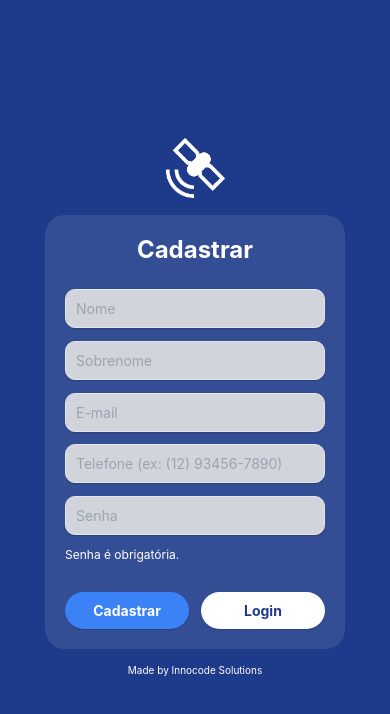
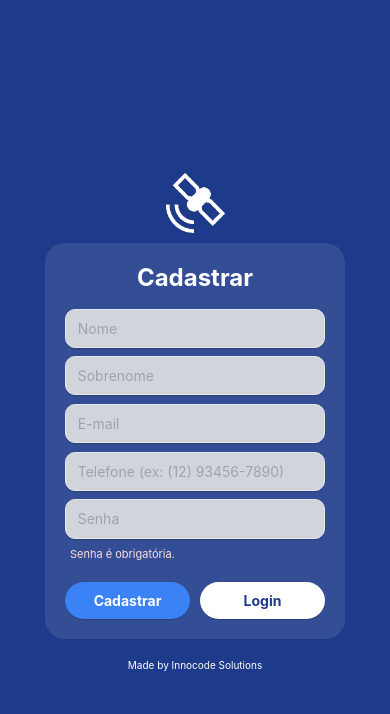
Before and after one commit to InnoCodeSolutions/ABP_4DSM, a React Native app in the folder frontend/: screen /Register in a window 390 px wide. Shown: the top 714 px of the page. Built offline with nearby package versions, Linux system fonts and the light colour scheme; no server answers.

Commit message:
pop-up cadastro realizado

```diff
--- a/frontend/src/screens/RegisterScreen.tsx
+++ b/frontend/src/screens/RegisterScreen.tsx
@@ -1,4 +1,3 @@
-
 import React, { useState, useEffect, useRef } from "react";
 import {
   View,
@@ -13,12 +12,13 @@ import {
   KeyboardAvoidingView,
   ScrollView,
   TextInput as RNTextInput,
+  findNodeHandle, // <<< Adicionar a importação
 } from "react-native";
 import { StackScreenProps } from "@react-navigation/stack";
 import { RootStackParamList } from "../navigation/AppNavigation";
 import { register } from "../service/authService";
 
-const { width, height } = Dimensions.get("window");
+const { width, height } = Dimensions.get("window"); // 'height' aqui é a altura da janela
 
 type Props = StackScreenProps<RootStackParamList, "Register">;
 
@@ -32,7 +32,6 @@ const RegisterScreen: React.FC<Props> = ({ navigation }) => {
   const [errors, setErrors] = useState<{ [key: string]: string }>({});
   const [passwordStrength, setPasswordStrength] = useState<string>("");
 
-  // Refs for each TextInput and ScrollView
   const fullNameRef = useRef<RNTextInput>(null);
   const lastNameRef = useRef<RNTextInput>(null);
   const emailRef = useRef<RNTextInput>(null);
@@ -40,7 +39,7 @@ const RegisterScreen: React.FC<Props> = ({ navigation }) => {
   const passwordRef = useRef<RNTextInput>(null);
   const scrollViewRef = useRef<ScrollView>(null);
 
-  // Format Brazilian phone number as (XX) XXXX-XXXX or (XX) XXXXX-XXXX
+  // ... (outras funções como formatPhoneNumber, validators, etc., permanecem as mesmas) ...
   const formatPhoneNumber = (input: string): string => {
     const digits = input.replace(/\D/g, "");
     if (digits.length <= 2) return digits;
@@ -49,7 +48,6 @@ const RegisterScreen: React.FC<Props> = ({ navigation }) => {
     return `(${digits.slice(0, 2)}) ${digits.slice(2, 7)}-${digits.slice(7, 11)}`;
   };
 
-  // Handle phone input changes
   const handlePhoneChange = (text: string) => {
     const digits = text.replace(/\D/g, "");
     setRawPhone(digits);
@@ -57,7 +55,6 @@ const RegisterScreen: React.FC<Props> = ({ navigation }) => {
     validatePhone(digits);
   };
 
-  // Validate full name in real-time
   const validateFullName = (nameValue: string) => {
     let nameError = "";
     if (!nameValue.trim()) {
@@ -68,7 +65,6 @@ const RegisterScreen: React.FC<Props> = ({ navigation }) => {
     setErrors((prev) => ({ ...prev, fullName: nameError }));
   };
 
-  // Validate last name in real-time
   const validateLastName = (lastNameValue: string) => {
     let lastNameError = "";
     if (!lastNameValue.trim()) {
@@ -79,7 +75,6 @@ const RegisterScreen: React.FC<Props> = ({ navigation }) => {
     setErrors((prev) => ({ ...prev, lastName: lastNameError }));
   };
 
-  // Validate email in real-time
   const validateEmail = (emailValue: string) => {
     const emailRegex = /^[^\s@]+@[^\s@]+\.[^\s@]+$/;
     let emailError = "";
@@ -91,7 +86,6 @@ const RegisterScreen: React.FC<Props> = ({ navigation }) => {
     setErrors((prev) => ({ ...prev, email: emailError }));
   };
 
-  // Validate phone in real-time
   const validatePhone = (phoneValue: string) => {
     const phoneRegex = /^\d{10,11}$/;
     let phoneError = "";
@@ -103,7 +97,6 @@ const RegisterScreen: React.FC<Props> = ({ navigation }) => {
     setErrors((prev) => ({ ...prev, phone: phoneError }));
   };
 
-  // Validate password in real-time
   const validatePassword = (passValue: string) => {
     const passwordRegex = /^(?=.*[A-Za-z])(?=.*\d)[A-Za-z\d!@#$%^&*]{8,}$/;
     let passError = "";
@@ -115,7 +108,6 @@ const RegisterScreen: React.FC<Props> = ({ navigation }) => {
     setErrors((prev) => ({ ...prev, password: passError }));
   };
 
-  // Check password strength
   const checkPasswordStrength = (pass: string) => {
     if (pass.length < 8) return "Fraca";
     const hasSpecialChar = /[!@#$%^&*]/.test(pass);
@@ -125,7 +117,6 @@ const RegisterScreen: React.FC<Props> = ({ navigation }) => {
     return "Fraca";
   };
 
-  // Validate inputs on form submission
   const validateInputs = () => {
     const newErrors: { [key: string]: string } = {};
 
@@ -167,21 +158,19 @@ const RegisterScreen: React.FC<Props> = ({ navigation }) => {
 
   useEffect(() => {
     setPasswordStrength(checkPasswordStrength(password));
-    validatePassword(password);
+    validatePassword(password); // Validar a senha também no useEffect
   }, [password]);
+
 
   const handleRegister = async () => {
     if (!validateInputs()) {
-      if (Platform.OS !== "web") {
-        Alert.alert("Erro", "Corrija os erros nos campos antes de continuar.");
-      }
       return;
     }
 
     try {
       await register(fullName, lastName, email, rawPhone, password);
       console.log("Registration successful, showing alert and navigating...");
-      // Reset form fields to prevent re-submission
+
       setFullName("");
       setLastName("");
       setEmail("");
@@ -190,25 +179,13 @@ const RegisterScreen: React.FC<Props> = ({ navigation }) => {
       setPassword("");
       setErrors({});
       setPasswordStrength("");
-      // Show success alert and navigate, handling web differently
-      if (Platform.OS === "web") {
-        // Use browser-native alert for web
-        window.alert("Bem-vindo!\nCadastro realizado com sucesso!");
-        navigation.navigate("Login");
-      } else {
-        // Use Alert.alert for mobile
+
       Alert.alert(
         "Bem-vindo!",
-          "Cadastro realizado com sucesso!",
-          [],
-          { cancelable: false, onDismiss: () => navigation.navigate("Login") }
+        "Cadastro realizado com sucesso!"
       );
-      }
-      // Fallback navigation in case onDismiss doesn't fire or web navigation fails
-      setTimeout(() => {
-        console.log("Fallback navigation triggered");
       navigation.navigate("Login");
-      }, 2000);
+
     } catch (error: any) {
       console.log("Full Error Response:", JSON.stringify(error.response, null, 2));
       if (error.response?.status === 400) {
@@ -217,41 +194,55 @@ const RegisterScreen: React.FC<Props> = ({ navigation }) => {
       } else {
         const serverMessage = (error.response?.data?.message || error.message || "Erro ao cadastrar usuário").toLowerCase().trim();
         const displayMessage = serverMessage.includes("erro ao cadastrar") ? "Erro ao cadastrar usuário" : serverMessage;
-        if (Platform.OS !== "web") {
+
+        if (Platform.OS === "web") {
+            setErrors((prev) => ({ ...prev, general: displayMessage }));
+        } else {
             Alert.alert("Erro no cadastro", displayMessage);
-        } else {
-          setErrors((prev) => ({ ...prev, email: displayMessage }));
         }
       }
     }
   };
 
-  const handleFocus = (ref: React.RefObject<RNTextInput>) => {
-    if (scrollViewRef.current && ref.current) {
-      ref.current.measureLayout(
-        scrollViewRef.current as any,
-        (x, y) => {
-          const keyboardHeight = Platform.select({
-            ios: 300,
-            android: 250,
-            default: 0,
-          });
-          const offset = y - (height - keyboardHeight - 40);
-          if (offset > 0) {
-            scrollViewRef.current?.scrollTo({ y: offset, animated: true });
+  // CORREÇÃO APLICADA AQUI
+  const handleFocus = (textInputRef: React.RefObject<RNTextInput>) => {
+    if (scrollViewRef.current && textInputRef.current) {
+      const scrollNode = findNodeHandle(scrollViewRef.current);
+      if (scrollNode) {
+        textInputRef.current.measureLayout(
+          scrollNode,
+          (x, yPositionOfInput, width, inputHeight) => {
+            // yPositionOfInput é o deslocamento do topo do input em relação ao topo do conteúdo do ScrollView.
+            // Role para que o input fique visível, por exemplo, 60px abaixo do topo da viewport do ScrollView.
+            // Ajuste o focusFieldOffset conforme necessário para sua UI.
+            const focusFieldOffset = 60; // Distância do topo da ScrollView até onde o campo focado deve ficar.
+            let targetScrollY = yPositionOfInput - focusFieldOffset;
+
+            // Evita rolar para uma posição negativa
+            if (targetScrollY < 0) {
+              targetScrollY = 0;
             }
+            scrollViewRef.current?.scrollTo({ y: targetScrollY, animated: true });
           },
-        () => {}
+          () => {
+            console.warn("Não foi possível medir o layout do text input para rolar.");
+          }
         );
+      } else {
+        console.warn("Não foi possível obter o nó nativo do ScrollView para medir o layout.");
+      }
     }
   };
+
 
   return (
     <KeyboardAvoidingView
       style={styles.container}
       behavior={Platform.OS === "ios" ? "padding" : "height"}
       enabled={Platform.OS === "ios" || Platform.OS === "android"}
-      keyboardVerticalOffset={Platform.select({ ios: 60, android: 80, default: 0 })}
+      // O keyboardVerticalOffset pode precisar de ajuste fino, especialmente se houver um cabeçalho fixo.
+      // Para Android, se houver uma barra de status translúcida ou outros elementos, pode ser necessário um valor.
+      keyboardVerticalOffset={Platform.select({ ios: 60, android: 20, default: 0 })}
     >
       <ScrollView
         ref={scrollViewRef}
@@ -262,6 +253,7 @@ const RegisterScreen: React.FC<Props> = ({ navigation }) => {
         <Image source={require("../assets/icon.png")} style={styles.logo} />
         <View style={styles.box}>
           <Text style={styles.title}>Cadastrar</Text>
+          {/* Inputs com onFocus chamando a handleFocus corrigida */}
           <TextInput
             ref={fullNameRef}
             style={styles.input}
@@ -272,12 +264,13 @@ const RegisterScreen: React.FC<Props> = ({ navigation }) => {
               setFullName(text);
               validateFullName(text);
             }}
-            onFocus={() => handleFocus(fullNameRef)}
+            onFocus={() => handleFocus(fullNameRef)} // Chamada corrigida
             autoCapitalize="words"
             returnKeyType="next"
             onSubmitEditing={() => lastNameRef.current?.focus()}
           />
           {errors.fullName && <Text style={styles.errorText}>{errors.fullName}</Text>}
+
           <TextInput
             ref={lastNameRef}
             style={styles.input}
@@ -288,12 +281,13 @@ const RegisterScreen: React.FC<Props> = ({ navigation }) => {
               setLastName(text);
               validateLastName(text);
             }}
-            onFocus={() => handleFocus(lastNameRef)}
+            onFocus={() => handleFocus(lastNameRef)} // Chamada corrigida
             autoCapitalize="words"
             returnKeyType="next"
             onSubmitEditing={() => emailRef.current?.focus()}
           />
           {errors.lastName && <Text style={styles.errorText}>{errors.lastName}</Text>}
+
           <TextInput
             ref={emailRef}
             style={styles.input}
@@ -304,13 +298,14 @@ const RegisterScreen: React.FC<Props> = ({ navigation }) => {
               setEmail(text);
               validateEmail(text);
             }}
-            onFocus={() => handleFocus(emailRef)}
+            onFocus={() => handleFocus(emailRef)} // Chamada corrigida
             keyboardType="email-address"
             autoCapitalize="none"
             returnKeyType="next"
             onSubmitEditing={() => phoneRef.current?.focus()}
           />
           {errors.email && <Text style={styles.errorText}>{errors.email}</Text>}
+
           <TextInput
             ref={phoneRef}
             style={styles.input}
@@ -318,13 +313,14 @@ const RegisterScreen: React.FC<Props> = ({ navigation }) => {
             placeholderTextColor="#9CA3AF"
             value={phone}
             onChangeText={handlePhoneChange}
-            onFocus={() => handleFocus(phoneRef)}
+            onFocus={() => handleFocus(phoneRef)} // Chamada corrigida
             keyboardType="phone-pad"
             maxLength={15}
             returnKeyType="next"
             onSubmitEditing={() => passwordRef.current?.focus()}
           />
           {errors.phone && <Text style={styles.errorText}>{errors.phone}</Text>}
+
           <TextInput
             ref={passwordRef}
             style={styles.input}
@@ -332,12 +328,14 @@ const RegisterScreen: React.FC<Props> = ({ navigation }) => {
             placeholderTextColor="#9CA3AF"
             value={password}
             onChangeText={setPassword}
-            onFocus={() => handleFocus(passwordRef)}
+            onFocus={() => handleFocus(passwordRef)} // Chamada corrigida
             secureTextEntry
             autoCapitalize="none"
             returnKeyType="done"
+            onSubmitEditing={handleRegister}
           />
           {errors.password && <Text style={styles.errorText}>{errors.password}</Text>}
+
           {password && (
             <Text
               style={[
@@ -355,6 +353,8 @@ const RegisterScreen: React.FC<Props> = ({ navigation }) => {
               Força da senha: {passwordStrength}
             </Text>
           )}
+          {Platform.OS === 'web' && errors.general && <Text style={styles.errorText}>{errors.general}</Text>}
+
           <View style={styles.buttonContainer}>
             <TouchableOpacity
               style={styles.registerButton}
@@ -380,6 +380,8 @@ const RegisterScreen: React.FC<Props> = ({ navigation }) => {
   );
 };
 
+// Funções de escala e estilos permanecem os mesmos...
+// ... (styles StyleSheet.create({...}) code remains the same as your provided version)
 const scaleFont = (size: number, factor: number, min: number, max: number) => {
   const scaled = size * factor;
   return Math.min(Math.max(scaled, min), max);
@@ -404,8 +406,8 @@ const styles = StyleSheet.create({
       web: scaleSpacing(width * 0.05, 1, 20, 40),
       native: scaleSpacing(width * 0.05, 1, 15, 30),
     }),
-    paddingBottom: Platform.select({
-      web: scaleSpacing(height * 0.01, 1, 15, 30),
+    paddingVertical: Platform.select({
+        web: scaleSpacing(height * 0.02, 1, 20, 40),
         native: scaleSpacing(height * 0.02, 1, 20, 40),
     }),
   },
@@ -419,8 +421,8 @@ const styles = StyleSheet.create({
       native: scaleSpacing(width * 0.15, 1, 50, 70),
     }),
     marginBottom: Platform.select({
-      web: scaleSpacing(height * 0.02, 1, 15, 30),
-      native: scaleSpacing(height * 0.02, 1, 20, 40),
+      web: scaleSpacing(height * 0.01, 1, 10, 20),
+      native: scaleSpacing(height * 0.01, 1, 10, 20),
     }),
     resizeMode: "contain",
   },
@@ -445,28 +447,29 @@ const styles = StyleSheet.create({
     color: "#fff",
     textAlign: "center",
     marginBottom: Platform.select({
-      web: scaleSpacing(height * 0.03, 1, 20, 40),
-      native: scaleSpacing(height * 0.03, 1, 15, 30),
+      web: scaleSpacing(height * 0.02, 1, 15, 30),
+      native: scaleSpacing(height * 0.02, 1, 15, 30),
     }),
     fontWeight: "bold",
   },
   input: {
     width: "100%",
     backgroundColor: "#D1D5DB",
-    padding: Platform.select({
-      web: scaleSpacing(height * 0.01, 1, 10, 14),
+    paddingVertical: Platform.select({
+        web: scaleSpacing(height * 0.012, 1, 10, 14),
         native: scaleSpacing(height * 0.015, 1, 12, 16),
     }),
+    paddingHorizontal: scaleSpacing(width * 0.03, 1, 10, 15),
     marginBottom: Platform.select({
-      web: scaleSpacing(height * 0.015, 1, 10, 20),
-      native: scaleSpacing(height * 0.015, 1, 8, 15),
+      web: scaleSpacing(height * 0.01, 1, 8, 15),
+      native: scaleSpacing(height * 0.01, 1, 8, 15),
     }),
     borderRadius: 10,
     borderWidth: 1,
     borderColor: "#E5E7EB",
     fontSize: Platform.select({
       web: scaleFont(width * 0.03, 1, 14, 16),
-      native: scaleFont(width * 0.04, 1, 14, 16),
+      native: scaleFont(width * 0.035, 1, 14, 16),
     }),
     elevation: 2,
     shadowColor: "#000",
@@ -475,50 +478,52 @@ const styles = StyleSheet.create({
     shadowRadius: 1.5,
   },
   errorText: {
-    color: "#fff",
+    color: "#FFDDDD",
     fontSize: Platform.select({
-      web: scaleFont(width * 0.03, 1, 12, 14),
-      native: scaleFont(width * 0.035, 1, 12, 14),
+      web: scaleFont(width * 0.025, 1, 11, 13),
+      native: scaleFont(width * 0.03, 1, 11, 13),
     }),
     marginBottom: Platform.select({
-      web: scaleSpacing(height * 0.015, 1, 10, 20),
-      native: scaleSpacing(height * 0.015, 1, 8, 15),
+        web: scaleSpacing(height * 0.01, 1, 5, 10),
+        native: scaleSpacing(height * 0.01, 1, 5, 10),
     }),
     textAlign: "left",
     width: "100%",
+    paddingLeft: 5,
   },
   strengthText: {
     fontSize: Platform.select({
-      web: scaleFont(width * 0.03, 1, 12, 14),
-      native: scaleFont(width * 0.035, 1, 12, 14),
+      web: scaleFont(width * 0.025, 1, 11, 13),
+      native: scaleFont(width * 0.03, 1, 11, 13),
     }),
     marginBottom: Platform.select({
-      web: scaleSpacing(height * 0.015, 1, 10, 20),
-      native: scaleSpacing(height * 0.015, 1, 8, 15),
+      web: scaleSpacing(height * 0.01, 1, 8, 15),
+      native: scaleSpacing(height * 0.01, 1, 8, 15),
     }),
     textAlign: "left",
     width: "100%",
+    paddingLeft: 5,
   },
   buttonContainer: {
     flexDirection: "row",
     justifyContent: "space-between",
     width: "100%",
     marginTop: Platform.select({
-      web: scaleSpacing(height * 0.02, 1, 15, 30),
-      native: scaleSpacing(height * 0.02, 1, 15, 25),
+      web: scaleSpacing(height * 0.015, 1, 10, 25),
+      native: scaleSpacing(height * 0.015, 1, 10, 25),
     }),
   },
   registerButton: {
     flex: 1,
     backgroundColor: "#3B82F6",
     paddingVertical: Platform.select({
-      web: scaleSpacing(height * 0.01, 1, 10, 14),
+      web: scaleSpacing(height * 0.012, 1, 10, 14),
       native: scaleSpacing(height * 0.015, 1, 12, 16),
     }),
     borderRadius: 20,
     marginRight: Platform.select({
-      web: scaleSpacing(width * 0.03, 1, 10, 20),
-      native: scaleSpacing(width * 0.04, 1, 15, 20),
+      web: scaleSpacing(width * 0.01, 1, 5, 10),
+      native: scaleSpacing(width * 0.02, 1, 8, 10),
     }),
     alignItems: "center",
     elevation: 2,
@@ -531,7 +536,7 @@ const styles = StyleSheet.create({
     color: "#fff",
     fontSize: Platform.select({
       web: scaleFont(width * 0.03, 1, 14, 16),
-      native: scaleFont(width * 0.04, 1, 14, 16),
+      native: scaleFont(width * 0.035, 1, 14, 16),
     }),
     fontWeight: "bold",
   },
@@ -539,10 +544,14 @@ const styles = StyleSheet.create({
     flex: 1,
     backgroundColor: "#fff",
     paddingVertical: Platform.select({
-      web: scaleSpacing(height * 0.01, 1, 10, 14),
+      web: scaleSpacing(height * 0.012, 1, 10, 14),
       native: scaleSpacing(height * 0.015, 1, 12, 16),
     }),
     borderRadius: 20,
+    marginLeft: Platform.select({
+        web: scaleSpacing(width * 0.01, 1, 5, 10),
+        native: scaleSpacing(width * 0.02, 1, 8, 10),
+    }),
     alignItems: "center",
     elevation: 2,
     shadowColor: "#000",
@@ -554,7 +563,7 @@ const styles = StyleSheet.create({
     color: "#1E3A8A",
     fontSize: Platform.select({
       web: scaleFont(width * 0.03, 1, 14, 16),
-      native: scaleFont(width * 0.04, 1, 14, 16),
+      native: scaleFont(width * 0.035, 1, 14, 16),
     }),
     fontWeight: "bold",
   },
@@ -562,15 +571,11 @@ const styles = StyleSheet.create({
     color: "#fff",
     fontSize: Platform.select({
       web: scaleFont(width * 0.02, 1, 10, 12),
-      native: scaleFont(width * 0.03, 1, 10, 12),
+      native: scaleFont(width * 0.025, 1, 10, 12),
     }),
     marginTop: Platform.select({
-      web: scaleSpacing(height * 0.01, 1, 15, 30),
-      native: scaleSpacing(height * 0.02, 1, 15, 30),
-    }),
-    marginBottom: Platform.select({
-      web: scaleSpacing(height * 0.01, 1, 15, 30),
-      native: scaleSpacing(height * 0.02, 1, 20, 40),
+      web: scaleSpacing(height * 0.02, 1, 20, 30),
+      native: scaleSpacing(height * 0.02, 1, 20, 30),
     }),
   },
 });
```
Lines whose indentation alone changed are shown as unchanged.
